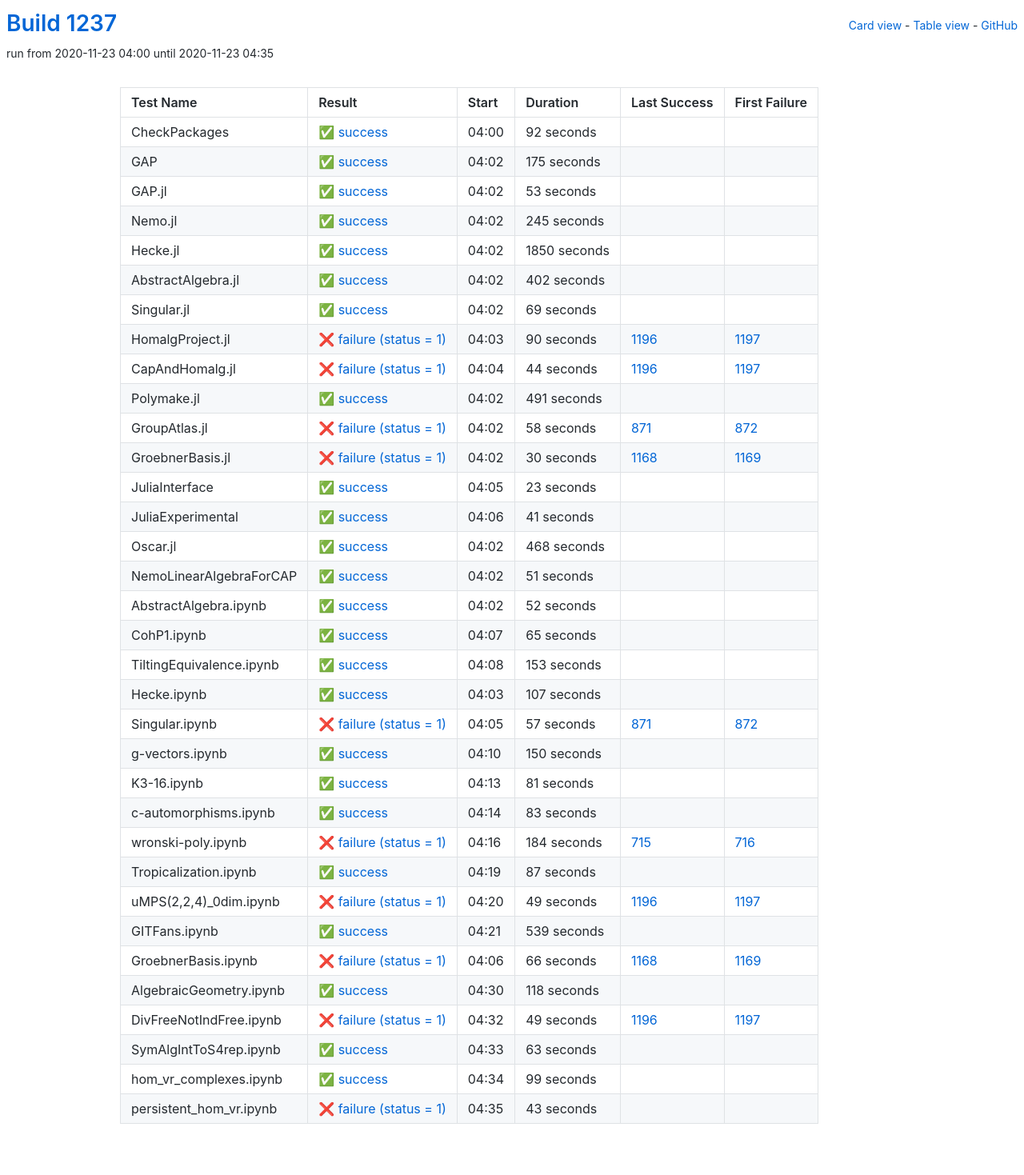
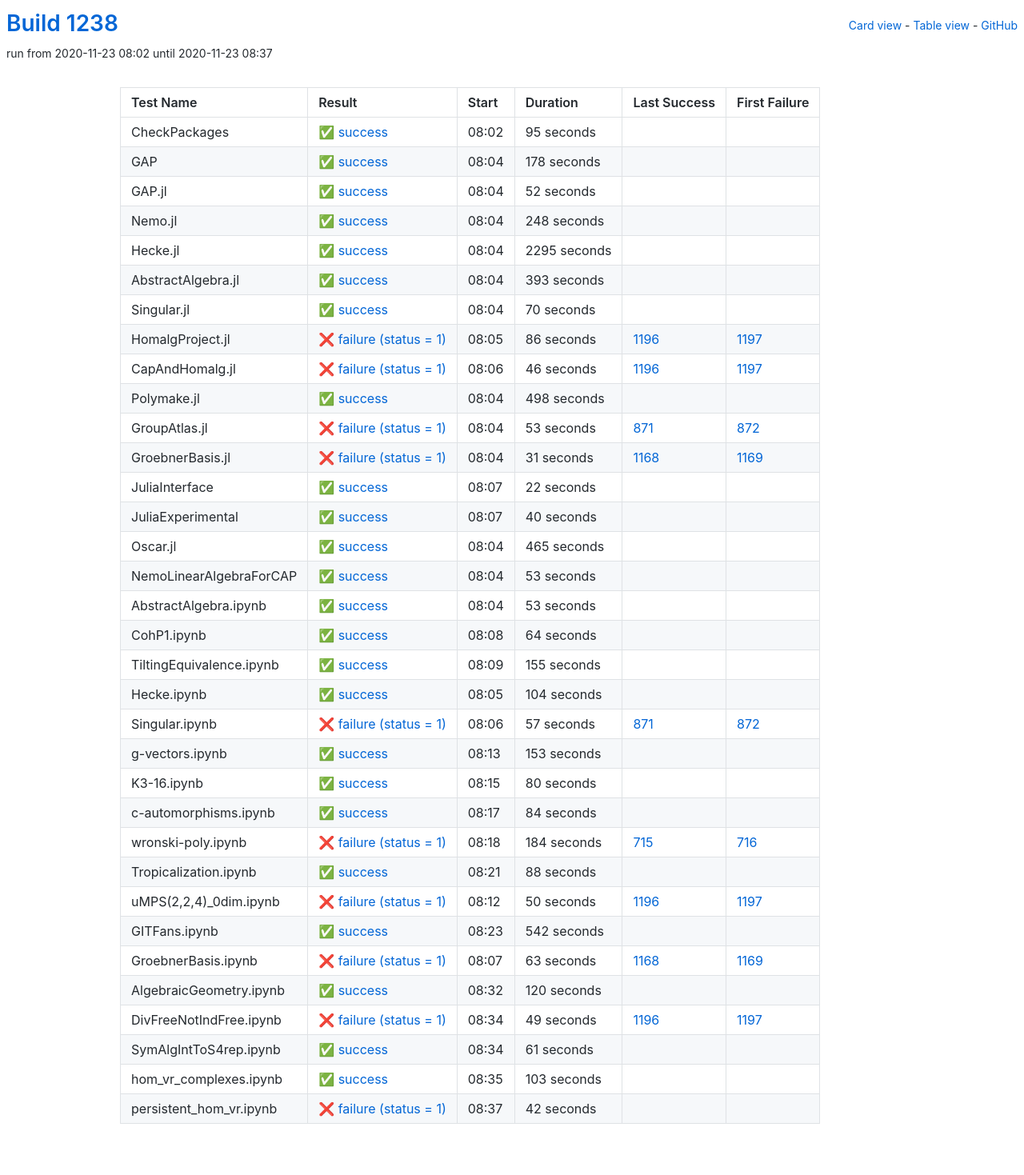
Before and after one commit to oscar-system/oscar-ci-status-stable, a Jekyll site: the page built from table.html, in a window 1280 px wide. Shown: the whole page at 80% size. Built offline with Jekyll 4.4.1, drawn with Linux system fonts in a browser that asks for light colours.

Commit message:
Build #1238

```diff
--- a/_data/ci.yml
+++ b/_data/ci.yml
@@ -1,6 +1,6 @@
 ---
-build: 1237
-build_url: https://oscarci.mathematik.uni-kl.de/job/oscar-stable/1237/
+build: 1238
+build_url: https://oscarci.mathematik.uni-kl.de/job/oscar-stable/1238/
 job: oscar-stable
 organization: oscar-system
 repo: oscar-ci-status-stable
@@ -8,32 +8,188 @@ repourl: https://github.com/oscar-system/oscar-ci-status-stable
 tests:
 - name: CheckPackages
   id: checkpackages
-  log: https://oscarci.mathematik.uni-kl.de/job/oscar-stable/1237/artifact/logs/build-1237/CheckPackages.log
-  start: 2020-11-23 04:00
+  log: https://oscarci.mathematik.uni-kl.de/job/oscar-stable/1238/artifact/logs/build-1238/CheckPackages.log
+  start: 2020-11-23 08:02
   success: true
   exitcode: 0
   status: success
-  duration: 92
+  duration: 95
   last_success: false
   last_success_url:
   first_failure: false
   first_failure_url:
 - name: GAP
   id: gap
-  log: https://oscarci.mathematik.uni-kl.de/job/oscar-stable/1237/artifact/logs/build-1237/GAP.log
-  start: 2020-11-23 04:02
+  log: https://oscarci.mathematik.uni-kl.de/job/oscar-stable/1238/artifact/logs/build-1238/GAP.log
+  start: 2020-11-23 08:04
   success: true
   exitcode: 0
   status: success
-  duration: 175
+  duration: 178
   last_success: false
   last_success_url:
   first_failure: false
   first_failure_url:
 - name: GAP.jl
   id: gap-jl
-  log: https://oscarci.mathematik.uni-kl.de/job/oscar-stable/1237/artifact/logs/build-1237/GAP.jl.log
-  start: 2020-11-23 04:02
+  log: https://oscarci.mathematik.uni-kl.de/job/oscar-stable/1238/artifact/logs/build-1238/GAP.jl.log
+  start: 2020-11-23 08:04
+  success: true
+  exitcode: 0
+  status: success
+  duration: 52
+  last_success: false
+  last_success_url:
+  first_failure: false
+  first_failure_url:
+- name: Nemo.jl
+  id: nemo-jl
+  log: https://oscarci.mathematik.uni-kl.de/job/oscar-stable/1238/artifact/logs/build-1238/Nemo.jl.log
+  start: 2020-11-23 08:04
+  success: true
+  exitcode: 0
+  status: success
+  duration: 248
+  last_success: false
+  last_success_url:
+  first_failure: false
+  first_failure_url:
+- name: Hecke.jl
+  id: hecke-jl
+  log: https://oscarci.mathematik.uni-kl.de/job/oscar-stable/1238/artifact/logs/build-1238/Hecke.jl.log
+  start: 2020-11-23 08:04
+  success: true
+  exitcode: 0
+  status: success
+  duration: 2295
+  last_success: false
+  last_success_url:
+  first_failure: false
+  first_failure_url:
+- name: AbstractAlgebra.jl
+  id: abstractalgebra-jl
+  log: https://oscarci.mathematik.uni-kl.de/job/oscar-stable/1238/artifact/logs/build-1238/AbstractAlgebra.jl.log
+  start: 2020-11-23 08:04
+  success: true
+  exitcode: 0
+  status: success
+  duration: 393
+  last_success: false
+  last_success_url:
+  first_failure: false
+  first_failure_url:
+- name: Singular.jl
+  id: singular-jl
+  log: https://oscarci.mathematik.uni-kl.de/job/oscar-stable/1238/artifact/logs/build-1238/Singular.jl.log
+  start: 2020-11-23 08:04
+  success: true
+  exitcode: 0
+  status: success
+  duration: 70
+  last_success: false
+  last_success_url:
+  first_failure: false
+  first_failure_url:
+- name: HomalgProject.jl
+  id: homalgproject-jl
+  log: https://oscarci.mathematik.uni-kl.de/job/oscar-stable/1238/artifact/logs/build-1238/HomalgProject.jl.log
+  start: 2020-11-23 08:05
+  success: false
+  exitcode: 1
+  status: failure
+  duration: 86
+  last_success: 1196
+  last_success_url: https://oscarci.mathematik.uni-kl.de/job/oscar-stable/1196/
+  first_failure: 1197
+  first_failure_url: https://oscarci.mathematik.uni-kl.de/job/oscar-stable/1197/
+- name: CapAndHomalg.jl
+  id: capandhomalg-jl
+  log: https://oscarci.mathematik.uni-kl.de/job/oscar-stable/1238/artifact/logs/build-1238/CapAndHomalg.jl.log
+  start: 2020-11-23 08:06
+  success: false
+  exitcode: 1
+  status: failure
+  duration: 46
+  last_success: 1196
+  last_success_url: https://oscarci.mathematik.uni-kl.de/job/oscar-stable/1196/
+  first_failure: 1197
+  first_failure_url: https://oscarci.mathematik.uni-kl.de/job/oscar-stable/1197/
+- name: Polymake.jl
+  id: polymake-jl
+  log: https://oscarci.mathematik.uni-kl.de/job/oscar-stable/1238/artifact/logs/build-1238/Polymake.jl.log
+  start: 2020-11-23 08:04
+  success: true
+  exitcode: 0
+  status: success
+  duration: 498
+  last_success: false
+  last_success_url:
+  first_failure: false
+  first_failure_url:
+- name: GroupAtlas.jl
+  id: groupatlas-jl
+  log: https://oscarci.mathematik.uni-kl.de/job/oscar-stable/1238/artifact/logs/build-1238/GroupAtlas.jl.log
+  start: 2020-11-23 08:04
+  success: false
+  exitcode: 1
+  status: failure
+  duration: 53
+  last_success: 871
+  last_success_url: https://oscarci.mathematik.uni-kl.de/job/oscar-stable/871/
+  first_failure: 872
+  first_failure_url: https://oscarci.mathematik.uni-kl.de/job/oscar-stable/872/
+- name: GroebnerBasis.jl
+  id: groebnerbasis-jl
+  log: https://oscarci.mathematik.uni-kl.de/job/oscar-stable/1238/artifact/logs/build-1238/GroebnerBasis.jl.log
+  start: 2020-11-23 08:04
+  success: false
+  exitcode: 1
+  status: failure
+  duration: 31
+  last_success: 1168
+  last_success_url: https://oscarci.mathematik.uni-kl.de/job/oscar-stable/1168/
+  first_failure: 1169
+  first_failure_url: https://oscarci.mathematik.uni-kl.de/job/oscar-stable/1169/
+- name: JuliaInterface
+  id: juliainterface
+  log: https://oscarci.mathematik.uni-kl.de/job/oscar-stable/1238/artifact/logs/build-1238/JuliaInterface.log
+  start: 2020-11-23 08:07
+  success: true
+  exitcode: 0
+  status: success
+  duration: 22
+  last_success: false
+  last_success_url:
+  first_failure: false
+  first_failure_url:
+- name: JuliaExperimental
+  id: juliaexperimental
+  log: https://oscarci.mathematik.uni-kl.de/job/oscar-stable/1238/artifact/logs/build-1238/JuliaExperimental.log
+  start: 2020-11-23 08:07
+  success: true
+  exitcode: 0
+  status: success
+  duration: 40
+  last_success: false
+  last_success_url:
+  first_failure: false
+  first_failure_url:
+- name: Oscar.jl
+  id: oscar-jl
+  log: https://oscarci.mathematik.uni-kl.de/job/oscar-stable/1238/artifact/logs/build-1238/Oscar.jl.log
+  start: 2020-11-23 08:04
+  success: true
+  exitcode: 0
+  status: success
+  duration: 465
+  last_success: false
+  last_success_url:
+  first_failure: false
+  first_failure_url:
+- name: NemoLinearAlgebraForCAP
+  id: nemolinearalgebraforcap
+  log: https://oscarci.mathematik.uni-kl.de/job/oscar-stable/1238/artifact/logs/build-1238/NemoLinearAlgebraForCAP.log
+  start: 2020-11-23 08:04
   success: true
   exitcode: 0
   status: success
@@ -42,214 +198,58 @@ tests:
   last_success_url:
   first_failure: false
   first_failure_url:
-- name: Nemo.jl
-  id: nemo-jl
-  log: https://oscarci.mathematik.uni-kl.de/job/oscar-stable/1237/artifact/logs/build-1237/Nemo.jl.log
-  start: 2020-11-23 04:02
+- name: AbstractAlgebra.ipynb
+  id: abstractalgebra-ipynb
+  log: https://oscarci.mathematik.uni-kl.de/job/oscar-stable/1238/artifact/logs/build-1238/AbstractAlgebra.ipynb.log
+  start: 2020-11-23 08:04
   success: true
   exitcode: 0
   status: success
-  duration: 245
-  last_success: false
-  last_success_url:
-  first_failure: false
-  first_failure_url:
-- name: Hecke.jl
-  id: hecke-jl
-  log: https://oscarci.mathematik.uni-kl.de/job/oscar-stable/1237/artifact/logs/build-1237/Hecke.jl.log
-  start: 2020-11-23 04:02
-  success: true
-  exitcode: 0
-  status: success
-  duration: 1850
-  last_success: false
-  last_success_url:
-  first_failure: false
-  first_failure_url:
-- name: AbstractAlgebra.jl
-  id: abstractalgebra-jl
-  log: https://oscarci.mathematik.uni-kl.de/job/oscar-stable/1237/artifact/logs/build-1237/AbstractAlgebra.jl.log
-  start: 2020-11-23 04:02
-  success: true
-  exitcode: 0
-  status: success
-  duration: 402
-  last_success: false
-  last_success_url:
-  first_failure: false
-  first_failure_url:
-- name: Singular.jl
-  id: singular-jl
-  log: https://oscarci.mathematik.uni-kl.de/job/oscar-stable/1237/artifact/logs/build-1237/Singular.jl.log
-  start: 2020-11-23 04:02
-  success: true
-  exitcode: 0
-  status: success
-  duration: 69
-  last_success: false
-  last_success_url:
-  first_failure: false
-  first_failure_url:
-- name: HomalgProject.jl
-  id: homalgproject-jl
-  log: https://oscarci.mathematik.uni-kl.de/job/oscar-stable/1237/artifact/logs/build-1237/HomalgProject.jl.log
-  start: 2020-11-23 04:03
-  success: false
-  exitcode: 1
-  status: failure
-  duration: 90
-  last_success: 1196
-  last_success_url: https://oscarci.mathematik.uni-kl.de/job/oscar-stable/1196/
-  first_failure: 1197
-  first_failure_url: https://oscarci.mathematik.uni-kl.de/job/oscar-stable/1197/
-- name: CapAndHomalg.jl
-  id: capandhomalg-jl
-  log: https://oscarci.mathematik.uni-kl.de/job/oscar-stable/1237/artifact/logs/build-1237/CapAndHomalg.jl.log
-  start: 2020-11-23 04:04
-  success: false
-  exitcode: 1
-  status: failure
-  duration: 44
-  last_success: 1196
-  last_success_url: https://oscarci.mathematik.uni-kl.de/job/oscar-stable/1196/
-  first_failure: 1197
-  first_failure_url: https://oscarci.mathematik.uni-kl.de/job/oscar-stable/1197/
-- name: Polymake.jl
-  id: polymake-jl
-  log: https://oscarci.mathematik.uni-kl.de/job/oscar-stable/1237/artifact/logs/build-1237/Polymake.jl.log
-  start: 2020-11-23 04:02
-  success: true
-  exitcode: 0
-  status: success
-  duration: 491
-  last_success: false
-  last_success_url:
-  first_failure: false
-  first_failure_url:
-- name: GroupAtlas.jl
-  id: groupatlas-jl
-  log: https://oscarci.mathematik.uni-kl.de/job/oscar-stable/1237/artifact/logs/build-1237/GroupAtlas.jl.log
-  start: 2020-11-23 04:02
-  success: false
-  exitcode: 1
-  status: failure
-  duration: 58
-  last_success: 871
-  last_success_url: https://oscarci.mathematik.uni-kl.de/job/oscar-stable/871/
-  first_failure: 872
-  first_failure_url: https://oscarci.mathematik.uni-kl.de/job/oscar-stable/872/
-- name: GroebnerBasis.jl
-  id: groebnerbasis-jl
-  log: https://oscarci.mathematik.uni-kl.de/job/oscar-stable/1237/artifact/logs/build-1237/GroebnerBasis.jl.log
-  start: 2020-11-23 04:02
-  success: false
-  exitcode: 1
-  status: failure
-  duration: 30
-  last_success: 1168
-  last_success_url: https://oscarci.mathematik.uni-kl.de/job/oscar-stable/1168/
-  first_failure: 1169
-  first_failure_url: https://oscarci.mathematik.uni-kl.de/job/oscar-stable/1169/
-- name: JuliaInterface
-  id: juliainterface
-  log: https://oscarci.mathematik.uni-kl.de/job/oscar-stable/1237/artifact/logs/build-1237/JuliaInterface.log
-  start: 2020-11-23 04:05
-  success: true
-  exitcode: 0
-  status: success
-  duration: 23
-  last_success: false
-  last_success_url:
-  first_failure: false
-  first_failure_url:
-- name: JuliaExperimental
-  id: juliaexperimental
-  log: https://oscarci.mathematik.uni-kl.de/job/oscar-stable/1237/artifact/logs/build-1237/JuliaExperimental.log
-  start: 2020-11-23 04:06
-  success: true
-  exitcode: 0
-  status: success
-  duration: 41
-  last_success: false
-  last_success_url:
-  first_failure: false
-  first_failure_url:
-- name: Oscar.jl
-  id: oscar-jl
-  log: https://oscarci.mathematik.uni-kl.de/job/oscar-stable/1237/artifact/logs/build-1237/Oscar.jl.log
-  start: 2020-11-23 04:02
-  success: true
-  exitcode: 0
-  status: success
-  duration: 468
-  last_success: false
-  last_success_url:
-  first_failure: false
-  first_failure_url:
-- name: NemoLinearAlgebraForCAP
-  id: nemolinearalgebraforcap
-  log: https://oscarci.mathematik.uni-kl.de/job/oscar-stable/1237/artifact/logs/build-1237/NemoLinearAlgebraForCAP.log
-  start: 2020-11-23 04:02
-  success: true
-  exitcode: 0
-  status: success
-  duration: 51
-  last_success: false
-  last_success_url:
-  first_failure: false
-  first_failure_url:
-- name: AbstractAlgebra.ipynb
-  id: abstractalgebra-ipynb
-  log: https://oscarci.mathematik.uni-kl.de/job/oscar-stable/1237/artifact/logs/build-1237/AbstractAlgebra.ipynb.log
-  start: 2020-11-23 04:02
-  success: true
-  exitcode: 0
-  status: success
-  duration: 52
+  duration: 53
   last_success: false
   last_success_url:
   first_failure: false
   first_failure_url:
 - name: CohP1.ipynb
   id: cohp1-ipynb
-  log: https://oscarci.mathematik.uni-kl.de/job/oscar-stable/1237/artifact/logs/build-1237/CohP1.ipynb.log
-  start: 2020-11-23 04:07
+  log: https://oscarci.mathematik.uni-kl.de/job/oscar-stable/1238/artifact/logs/build-1238/CohP1.ipynb.log
+  start: 2020-11-23 08:08
   success: true
   exitcode: 0
   status: success
-  duration: 65
+  duration: 64
   last_success: false
   last_success_url:
   first_failure: false
   first_failure_url:
 - name: TiltingEquivalence.ipynb
   id: tiltingequivalence-ipynb
-  log: https://oscarci.mathematik.uni-kl.de/job/oscar-stable/1237/artifact/logs/build-1237/TiltingEquivalence.ipynb.log
-  start: 2020-11-23 04:08
+  log: https://oscarci.mathematik.uni-kl.de/job/oscar-stable/1238/artifact/logs/build-1238/TiltingEquivalence.ipynb.log
+  start: 2020-11-23 08:09
   success: true
   exitcode: 0
   status: success
-  duration: 153
+  duration: 155
   last_success: false
   last_success_url:
   first_failure: false
   first_failure_url:
 - name: Hecke.ipynb
   id: hecke-ipynb
-  log: https://oscarci.mathematik.uni-kl.de/job/oscar-stable/1237/artifact/logs/build-1237/Hecke.ipynb.log
-  start: 2020-11-23 04:03
+  log: https://oscarci.mathematik.uni-kl.de/job/oscar-stable/1238/artifact/logs/build-1238/Hecke.ipynb.log
+  start: 2020-11-23 08:05
   success: true
   exitcode: 0
   status: success
-  duration: 107
+  duration: 104
   last_success: false
   last_success_url:
   first_failure: false
   first_failure_url:
 - name: Singular.ipynb
   id: singular-ipynb
-  log: https://oscarci.mathematik.uni-kl.de/job/oscar-stable/1237/artifact/logs/build-1237/Singular.ipynb.log
-  start: 2020-11-23 04:05
+  log: https://oscarci.mathematik.uni-kl.de/job/oscar-stable/1238/artifact/logs/build-1238/Singular.ipynb.log
+  start: 2020-11-23 08:06
   success: false
   exitcode: 1
   status: failure
@@ -260,44 +260,44 @@ tests:
   first_failure_url: https://oscarci.mathematik.uni-kl.de/job/oscar-stable/872/
 - name: g-vectors.ipynb
   id: g-vectors-ipynb
-  log: https://oscarci.mathematik.uni-kl.de/job/oscar-stable/1237/artifact/logs/build-1237/g-vectors.ipynb.log
-  start: 2020-11-23 04:10
+  log: https://oscarci.mathematik.uni-kl.de/job/oscar-stable/1238/artifact/logs/build-1238/g-vectors.ipynb.log
+  start: 2020-11-23 08:13
   success: true
   exitcode: 0
   status: success
-  duration: 150
+  duration: 153
   last_success: false
   last_success_url:
   first_failure: false
   first_failure_url:
 - name: K3-16.ipynb
   id: k3-16-ipynb
-  log: https://oscarci.mathematik.uni-kl.de/job/oscar-stable/1237/artifact/logs/build-1237/K3-16.ipynb.log
-  start: 2020-11-23 04:13
+  log: https://oscarci.mathematik.uni-kl.de/job/oscar-stable/1238/artifact/logs/build-1238/K3-16.ipynb.log
+  start: 2020-11-23 08:15
   success: true
   exitcode: 0
   status: success
-  duration: 81
+  duration: 80
   last_success: false
   last_success_url:
   first_failure: false
   first_failure_url:
 - name: c-automorphisms.ipynb
   id: c-automorphisms-ipynb
-  log: https://oscarci.mathematik.uni-kl.de/job/oscar-stable/1237/artifact/logs/build-1237/c-automorphisms.ipynb.log
-  start: 2020-11-23 04:14
+  log: https://oscarci.mathematik.uni-kl.de/job/oscar-stable/1238/artifact/logs/build-1238/c-automorphisms.ipynb.log
+  start: 2020-11-23 08:17
   success: true
   exitcode: 0
   status: success
-  duration: 83
+  duration: 84
   last_success: false
   last_success_url:
   first_failure: false
   first_failure_url:
 - name: wronski-poly.ipynb
   id: wronski-poly-ipynb
-  log: https://oscarci.mathematik.uni-kl.de/job/oscar-stable/1237/artifact/logs/build-1237/wronski-poly.ipynb.log
-  start: 2020-11-23 04:16
+  log: https://oscarci.mathematik.uni-kl.de/job/oscar-stable/1238/artifact/logs/build-1238/wronski-poly.ipynb.log
+  start: 2020-11-23 08:18
   success: false
   exitcode: 1
   status: failure
@@ -308,68 +308,68 @@ tests:
   first_failure_url: https://oscarci.mathematik.uni-kl.de/job/oscar-stable/716/
 - name: Tropicalization.ipynb
   id: tropicalization-ipynb
-  log: https://oscarci.mathematik.uni-kl.de/job/oscar-stable/1237/artifact/logs/build-1237/Tropicalization.ipynb.log
-  start: 2020-11-23 04:19
+  log: https://oscarci.mathematik.uni-kl.de/job/oscar-stable/1238/artifact/logs/build-1238/Tropicalization.ipynb.log
+  start: 2020-11-23 08:21
   success: true
   exitcode: 0
   status: success
-  duration: 87
+  duration: 88
   last_success: false
   last_success_url:
   first_failure: false
   first_failure_url:
 - name: uMPS(2,2,4)_0dim.ipynb
   id: umps-2-2-4-0dim-ipynb
-  log: https://oscarci.mathematik.uni-kl.de/job/oscar-stable/1237/artifact/logs/build-1237/uMPS-2-2-4-_0dim.ipynb.log
-  start: 2020-11-23 04:20
+  log: https://oscarci.mathematik.uni-kl.de/job/oscar-stable/1238/artifact/logs/build-1238/uMPS-2-2-4-_0dim.ipynb.log
+  start: 2020-11-23 08:12
   success: false
   exitcode: 1
   status: failure
-  duration: 49
+  duration: 50
   last_success: 1196
   last_success_url: https://oscarci.mathematik.uni-kl.de/job/oscar-stable/1196/
   first_failure: 1197
   first_failure_url: https://oscarci.mathematik.uni-kl.de/job/oscar-stable/1197/
 - name: GITFans.ipynb
   id: gitfans-ipynb
-  log: https://oscarci.mathematik.uni-kl.de/job/oscar-stable/1237/artifact/logs/build-1237/GITFans.ipynb.log
-  start: 2020-11-23 04:21
+  log: https://oscarci.mathematik.uni-kl.de/job/oscar-stable/1238/artifact/logs/build-1238/GITFans.ipynb.log
+  start: 2020-11-23 08:23
   success: true
   exitcode: 0
   status: success
-  duration: 539
+  duration: 542
   last_success: false
   last_success_url:
   first_failure: false
   first_failure_url:
 - name: GroebnerBasis.ipynb
   id: groebnerbasis-ipynb
-  log: https://oscarci.mathematik.uni-kl.de/job/oscar-stable/1237/artifact/logs/build-1237/GroebnerBasis.ipynb.log
-  start: 2020-11-23 04:06
+  log: https://oscarci.mathematik.uni-kl.de/job/oscar-stable/1238/artifact/logs/build-1238/GroebnerBasis.ipynb.log
+  start: 2020-11-23 08:07
   success: false
   exitcode: 1
   status: failure
-  duration: 66
+  duration: 63
   last_success: 1168
   last_success_url: https://oscarci.mathematik.uni-kl.de/job/oscar-stable/1168/
   first_failure: 1169
   first_failure_url: https://oscarci.mathematik.uni-kl.de/job/oscar-stable/1169/
 - name: AlgebraicGeometry.ipynb
   id: algebraicgeometry-ipynb
-  log: https://oscarci.mathematik.uni-kl.de/job/oscar-stable/1237/artifact/logs/build-1237/AlgebraicGeometry.ipynb.log
-  start: 2020-11-23 04:30
+  log: https://oscarci.mathematik.uni-kl.de/job/oscar-stable/1238/artifact/logs/build-1238/AlgebraicGeometry.ipynb.log
+  start: 2020-11-23 08:32
   success: true
   exitcode: 0
   status: success
-  duration: 118
+  duration: 120
   last_success: false
   last_success_url:
   first_failure: false
   first_failure_url:
 - name: DivFreeNotIndFree.ipynb
   id: divfreenotindfree-ipynb
-  log: https://oscarci.mathematik.uni-kl.de/job/oscar-stable/1237/artifact/logs/build-1237/DivFreeNotIndFree.ipynb.log
-  start: 2020-11-23 04:32
+  log: https://oscarci.mathematik.uni-kl.de/job/oscar-stable/1238/artifact/logs/build-1238/DivFreeNotIndFree.ipynb.log
+  start: 2020-11-23 08:34
   success: false
   exitcode: 1
   status: failure
@@ -380,36 +380,36 @@ tests:
   first_failure_url: https://oscarci.mathematik.uni-kl.de/job/oscar-stable/1197/
 - name: SymAlgIntToS4rep.ipynb
   id: symalginttos4rep-ipynb
-  log: https://oscarci.mathematik.uni-kl.de/job/oscar-stable/1237/artifact/logs/build-1237/SymAlgIntToS4rep.ipynb.log
-  start: 2020-11-23 04:33
+  log: https://oscarci.mathematik.uni-kl.de/job/oscar-stable/1238/artifact/logs/build-1238/SymAlgIntToS4rep.ipynb.log
+  start: 2020-11-23 08:34
   success: true
   exitcode: 0
   status: success
-  duration: 63
+  duration: 61
   last_success: false
   last_success_url:
   first_failure: false
   first_failure_url:
 - name: hom_vr_complexes.ipynb
   id: hom-vr-complexes-ipynb
-  log: https://oscarci.mathematik.uni-kl.de/job/oscar-stable/1237/artifact/logs/build-1237/hom_vr_complexes.ipynb.log
-  start: 2020-11-23 04:34
+  log: https://oscarci.mathematik.uni-kl.de/job/oscar-stable/1238/artifact/logs/build-1238/hom_vr_complexes.ipynb.log
+  start: 2020-11-23 08:35
   success: true
   exitcode: 0
   status: success
-  duration: 99
+  duration: 103
   last_success: false
   last_success_url:
   first_failure: false
   first_failure_url:
 - name: persistent_hom_vr.ipynb
   id: persistent-hom-vr-ipynb
-  log: https://oscarci.mathematik.uni-kl.de/job/oscar-stable/1237/artifact/logs/build-1237/persistent_hom_vr.ipynb.log
-  start: 2020-11-23 04:35
+  log: https://oscarci.mathematik.uni-kl.de/job/oscar-stable/1238/artifact/logs/build-1238/persistent_hom_vr.ipynb.log
+  start: 2020-11-23 08:37
   success: false
   exitcode: 1
   status: failure
-  duration: 43
+  duration: 42
   last_success: false
   last_success_url:
   first_failure: false
```
Also changed, not shown: README.md.
